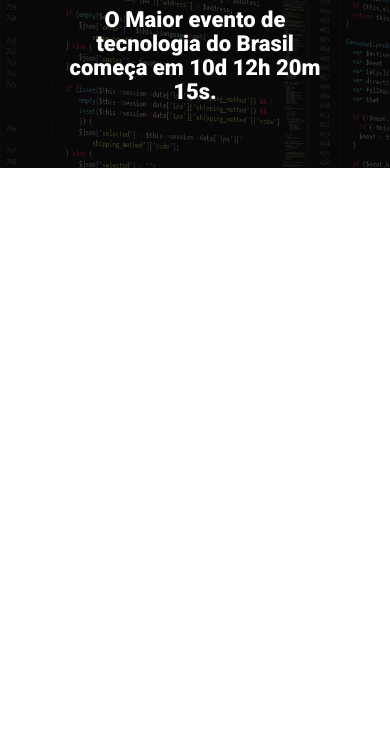
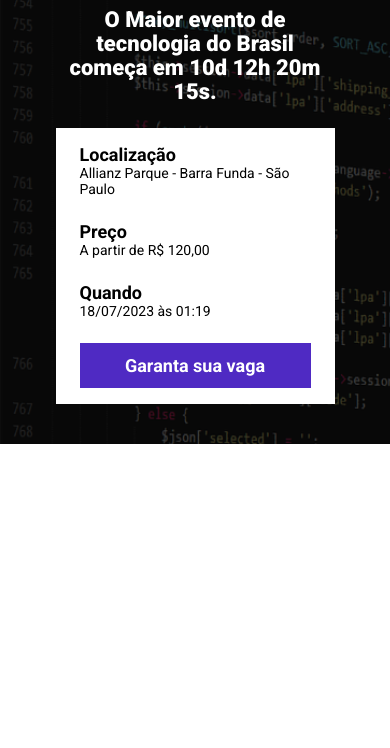
Before and after one commit to KwizatzHaderach/Ebac_tech_talks, a website built with Parcel: page src/index.html in a window 390 px wide. Shown: the part 96-844 px from the top of the page. Built offline with nearby package versions, Linux system fonts and the light colour scheme.

Commit message:
Adicionando buttons e infos-bar

```diff
--- a/src/index.html
+++ b/src/index.html
@@ -16,6 +16,25 @@
             <p class="hero__text">
                 O Maior evento de tecnologia do Brasil começa em 10d 12h 20m 15s.
             </p>
+            <div class="infos-bar">
+                <ul class="infos-bar__infos">
+                    <li class="infos-bar__infos__item">
+                        <b>Localização</b>
+                        Allianz Parque - Barra Funda - São Paulo
+                    </li>
+                    <li class="infos-bar__infos__item">
+                        <b>Preço</b>
+                        A partir de R$ 120,00
+                    </li>
+                    <li class="infos-bar__infos__item">
+                        <b>Quando</b>
+                        18/07/2023 às 01:19
+                    </li>
+                </ul>
+                <a href="#" class="button button--primary">
+                    Garanta sua vaga
+                </a>
+            </div>
         </div>
     </header>
 
--- /dev/null
+++ b/src/styles/components/_buttons.scss
@@ -0,0 +1,32 @@
+.button {
+    padding: 12px;
+    font-size: 18px;
+    font-weight: bold;
+    text-decoration: none;
+    text-align: center;
+    white-space: nowrap;
+
+
+    &--primary {
+        color: #fff;
+        background-color: #4F2AC3;
+    }
+
+    @media (max-width: 640px) {
+        display: block;
+
+        &__infos {
+            display: block;
+
+            &__item {
+                margin-bottom: 24px;
+            }
+        }
+    }
+
+    @media (max-width: 1024px) {
+        &__infos {
+            gap: 16px;
+        }
+    }
+}
--- /dev/null
+++ b/src/styles/components/_infos_bar.scss
@@ -0,0 +1,34 @@
+.infos-bar {
+    padding: 16px 24px;
+    background-color: #fff;
+    display: flex;
+    justify-content: space-between;
+
+    &__infos {
+        display: flex;
+        gap: 40px;
+
+        &__item {
+            font-size: 14px;
+            color: #000;
+            b {
+                color: #000;
+                font-size: 18px;
+                display: block;
+            }
+        }
+    }
+
+    @media (max-width: 640px) {
+        display: block;
+
+        &__infos {
+            display: block;
+
+            &__item {
+                margin-bottom: 24px;
+            }
+        }
+
+    }
+}
--- a/src/styles/main.scss
+++ b/src/styles/main.scss
@@ -1,4 +1,6 @@
 @use 'hero';
+@use 'components/infos_bar';
+@use 'components/buttons';
 
 *{
     margin: 0;
@@ -6,6 +8,7 @@
     box-sizing: border-box;
     font-family: Roboto, sans-serif;
     color: #fff;
+    list-style: none;
 }
 
 .container {
```
